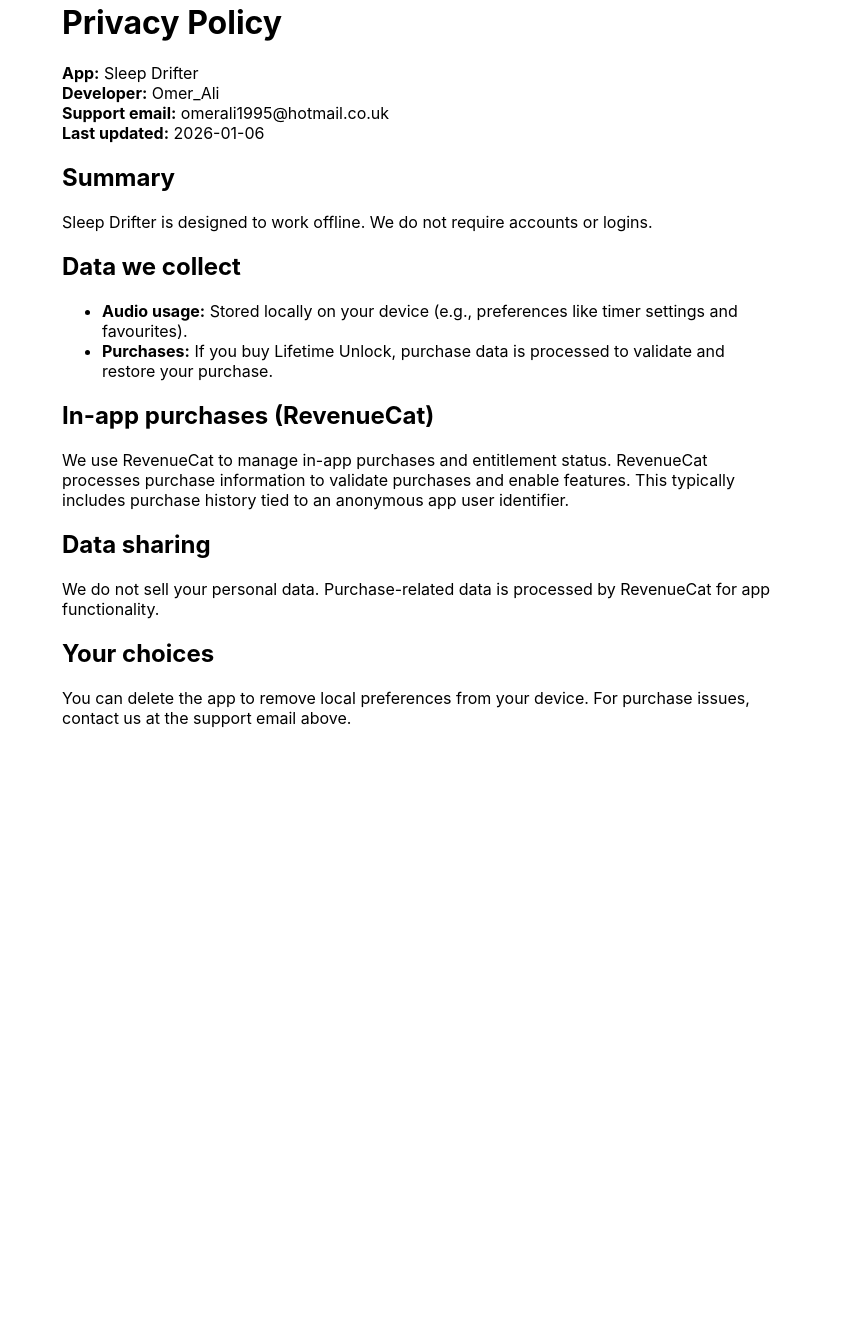
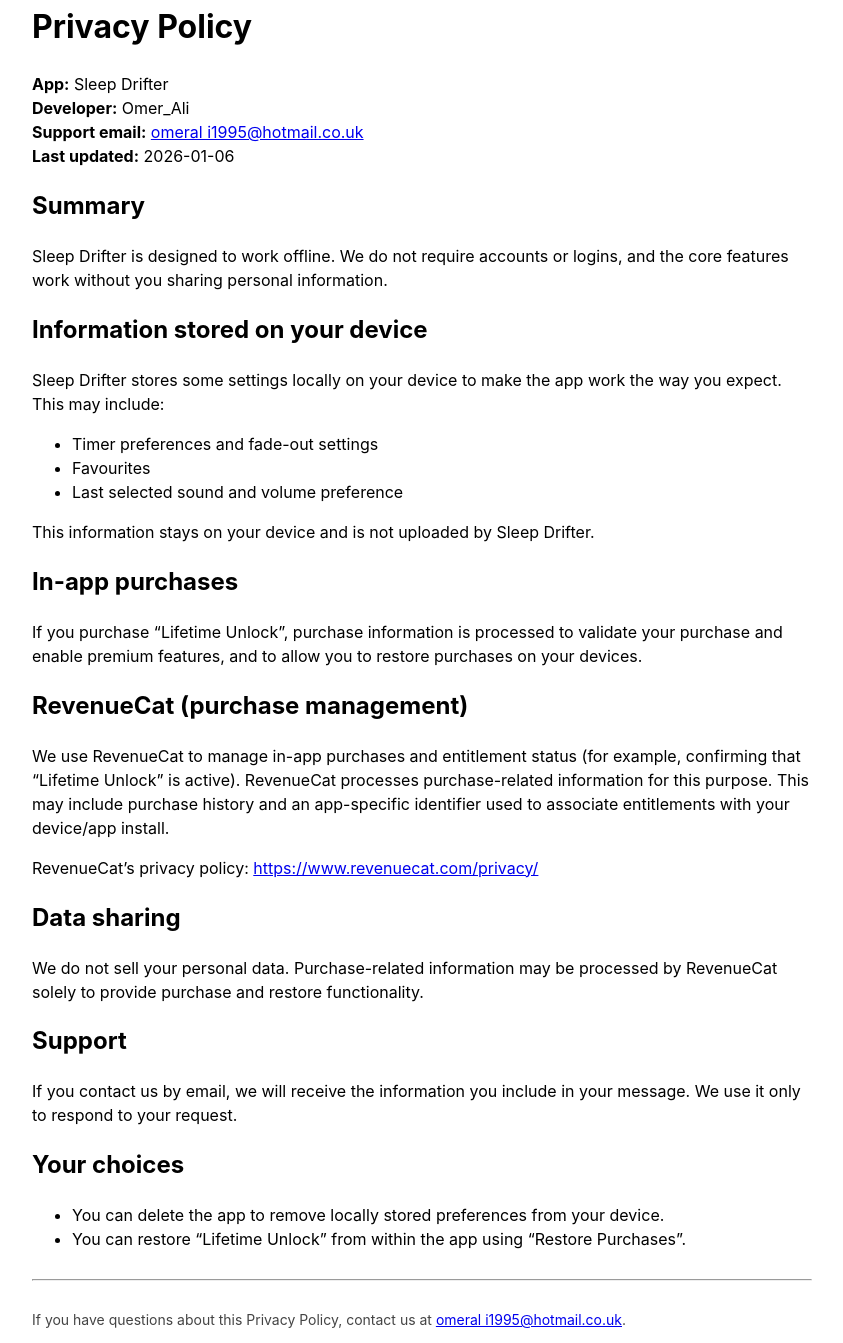
Before and after one commit to JustOmz/Sleep-Drifter-legal, a plain HTML site: page privacy.html in a window 1280 px wide. Shown: the part 37-1380 px from the top of the page, without its empty margins (218-1061 px from the left). Before the commit the page ends 805 px from the top, so only its background shows below. Drawn offline with Linux system fonts and the light colour scheme.

Commit message:
Revise privacy policy content and structure
Updated the privacy policy to clarify data collection and usage.

```diff
--- a/privacy.html
+++ b/privacy.html
@@ -1,30 +1,72 @@
 <!doctype html>
-<html>
-<head><meta charset="utf-8"><meta name="viewport" content="width=device-width, initial-scale=1">
-<title>Sleep Drifter – Privacy Policy</title></head>
-<body style="font-family: -apple-system, system-ui; max-width: 720px; margin: 40px auto; padding: 0 16px;">
-<h1>Privacy Policy</h1>
-<p><strong>App:</strong> Sleep Drifter<br>
-<strong>Developer:</strong> Omer_Ali<br>
-<strong>Support email:</strong> omerali1995@hotmail.co.uk<br>
-<strong>Last updated:</strong> 2026-01-06</p>
+<html lang="en">
+<head>
+  <meta charset="utf-8" />
+  <meta name="viewport" content="width=device-width, initial-scale=1" />
+  <title>Sleep Drifter – Privacy Policy</title>
+</head>
+<body style="font-family:-apple-system, system-ui, Segoe UI, Roboto, Helvetica, Arial; max-width: 780px; margin: 40px auto; padding: 0 16px; line-height: 1.5;">
+  <h1>Privacy Policy</h1>
 
-<h2>Summary</h2>
-<p>Sleep Drifter is designed to work offline. We do not require accounts or logins.</p>
+  <p>
+    <strong>App:</strong> Sleep Drifter<br />
+    <strong>Developer:</strong> Omer_Ali<br />
+    <strong>Support email:</strong> <a href="mailto:omeral i1995@hotmail.co.uk">omeral i1995@hotmail.co.uk</a><br />
+    <strong>Last updated:</strong> 2026-01-06
+  </p>
 
-<h2>Data we collect</h2>
-<ul>
-  <li><strong>Audio usage:</strong> Stored locally on your device (e.g., preferences like timer settings and favourites).</li>
-  <li><strong>Purchases:</strong> If you buy Lifetime Unlock, purchase data is processed to validate and restore your purchase.</li>
-</ul>
+  <h2>Summary</h2>
+  <p>
+    Sleep Drifter is designed to work offline. We do not require accounts or logins, and the core features work without you sharing personal information.
+  </p>
 
-<h2>In-app purchases (RevenueCat)</h2>
-<p>We use RevenueCat to manage in-app purchases and entitlement status. RevenueCat processes purchase information to validate purchases and enable features. This typically includes purchase history tied to an anonymous app user identifier.</p>
+  <h2>Information stored on your device</h2>
+  <p>
+    Sleep Drifter stores some settings locally on your device to make the app work the way you expect. This may include:
+  </p>
+  <ul>
+    <li>Timer preferences and fade-out settings</li>
+    <li>Favourites</li>
+    <li>Last selected sound and volume preference</li>
+  </ul>
+  <p>
+    This information stays on your device and is not uploaded by Sleep Drifter.
+  </p>
 
-<h2>Data sharing</h2>
-<p>We do not sell your personal data. Purchase-related data is processed by RevenueCat for app functionality.</p>
+  <h2>In-app purchases</h2>
+  <p>
+    If you purchase “Lifetime Unlock”, purchase information is processed to validate your purchase and enable premium features, and to allow you to restore purchases on your devices.
+  </p>
 
-<h2>Your choices</h2>
-<p>You can delete the app to remove local preferences from your device. For purchase issues, contact us at the support email above.</p>
+  <h2>RevenueCat (purchase management)</h2>
+  <p>
+    We use RevenueCat to manage in-app purchases and entitlement status (for example, confirming that “Lifetime Unlock” is active). RevenueCat processes purchase-related information for this purpose. This may include purchase history and an app-specific identifier used to associate entitlements with your device/app install.
+  </p>
+  <p>
+    RevenueCat’s privacy policy:
+    <a href="https://www.revenuecat.com/privacy/" rel="noreferrer noopener" target="_blank">https://www.revenuecat.com/privacy/</a>
+  </p>
+
+  <h2>Data sharing</h2>
+  <p>
+    We do not sell your personal data. Purchase-related information may be processed by RevenueCat solely to provide purchase and restore functionality.
+  </p>
+
+  <h2>Support</h2>
+  <p>
+    If you contact us by email, we will receive the information you include in your message. We use it only to respond to your request.
+  </p>
+
+  <h2>Your choices</h2>
+  <ul>
+    <li>You can delete the app to remove locally stored preferences from your device.</li>
+    <li>You can restore “Lifetime Unlock” from within the app using “Restore Purchases”.</li>
+  </ul>
+
+  <hr style="margin: 28px 0;" />
+  <p style="font-size: 14px; color: #444;">
+    If you have questions about this Privacy Policy, contact us at
+    <a href="mailto:omeral i1995@hotmail.co.uk">omeral i1995@hotmail.co.uk</a>.
+  </p>
 </body>
 </html>
```
